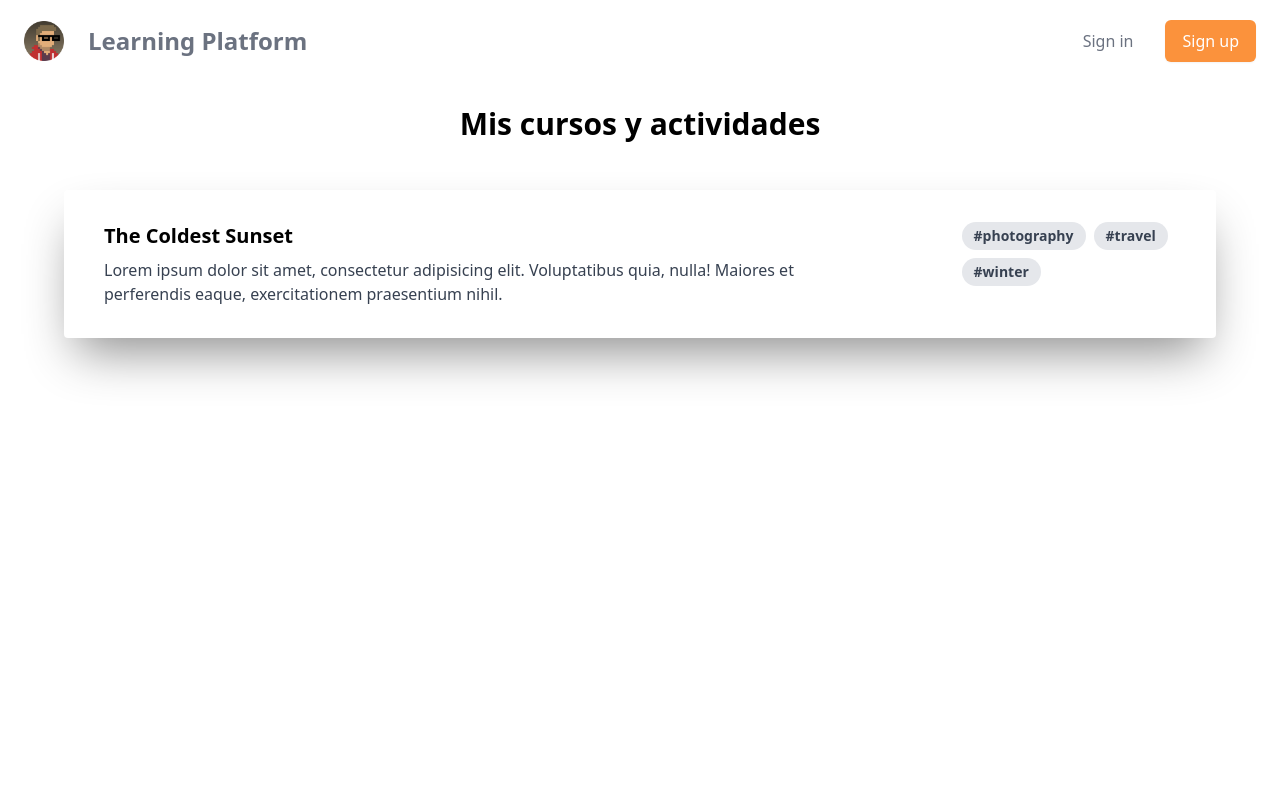
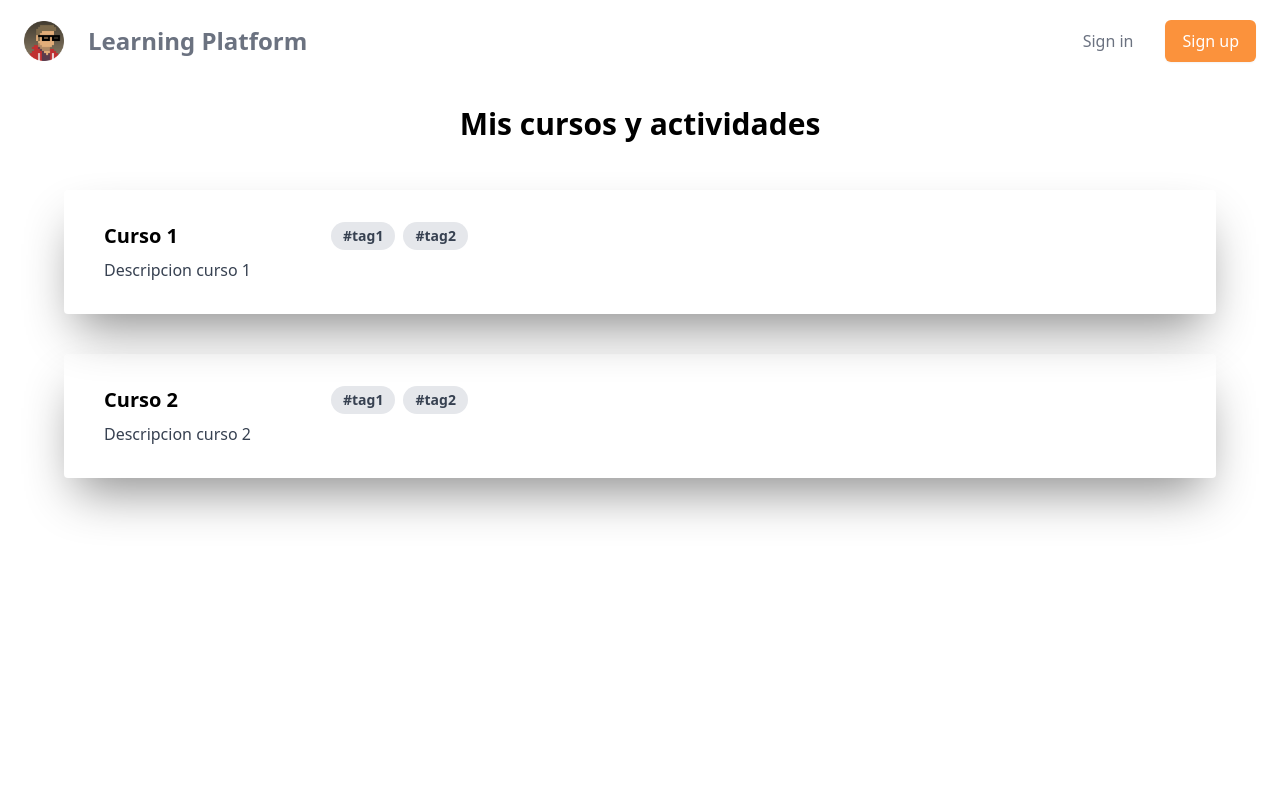
Before and after one commit to joanbosch/learning-platform, a Next.js app: page / in a window 1280 px wide. Shown: the top 800 px of the page. Built offline with nearby package versions, Linux system fonts and the light colour scheme.

Commit message:
Add locales

```diff
--- a/app/page.tsx
+++ b/app/page.tsx
@@ -1,32 +1,20 @@
-import Image from 'next/image'
-import { Inter } from '@next/font/google'
-import styles from './page.module.css'
+'use client'
 
-const inter = Inter({ subsets: ['latin'] })
+import Entry from '../components/entry'
+import { useTranslation } from '../utils/locales'
 
 export default function Home () {
+  const { courses } = useTranslation()
   return (
 
     <div className="bg-white ">
 
       <main className="max-w-6xl min-h-screen mx-auto justify-between">
       <h1 className="text-3xl font-bold text-black p-6 text-center pb-20"> Mis cursos y actividades</h1>
-
         <div className="grid gap-32 initial:col-span-22 initial:grid-cols-1 initial:items-start sm:gap-10 initial:sm:col-span-16 initial:sm:grid-cols-16 container items-stretch sm:-mt-8 ">
-
-          <div className="group relative col-span-full flex flex-col items-center gap-2 overflow-hidden rounded bg-gradient-to-r from-gray-850 to-gray-900 p-3 pt-4 text-center shadow-2xl shadow-black/45 md:col-span-8 md:flex-row md:items-start md:pt-3 md:text-left lg:gap-8 lg:p-4 transition ease-in-out delay-0 hover:shadow-orange-200">
-            <div className="px-6 py-4">
-              <div className="font-bold text-xl mb-2 text-black">The Coldest Sunset</div>
-              <p className="text-gray-700 text-base">
-                Lorem ipsum dolor sit amet, consectetur adipisicing elit. Voluptatibus quia, nulla! Maiores et perferendis eaque, exercitationem praesentium nihil.
-              </p>
-            </div>
-            <div className="px-6 pt-4 pb-2">
-              <span className="inline-block bg-gray-200 rounded-full px-3 py-1 text-sm font-semibold text-gray-700 mr-2 mb-2">#photography</span>
-              <span className="inline-block bg-gray-200 rounded-full px-3 py-1 text-sm font-semibold text-gray-700 mr-2 mb-2">#travel</span>
-              <span className="inline-block bg-gray-200 rounded-full px-3 py-1 text-sm font-semibold text-gray-700 mr-2 mb-2">#winter</span>
-            </div>
-          </div>
+          {courses.map((course) => (
+            <Entry info={ course }/>
+          ))}
         </div>
       </main>
     </div>
--- /dev/null
+++ b/components/entry.tsx
@@ -0,0 +1,21 @@
+export default function Entry ({ info })
+{
+  return (
+    <div className="group relative col-span-full flex flex-col items-center gap-2 overflow-hidden rounded bg-gradient-to-r from-gray-850 to-gray-900 p-3 pt-4 text-center shadow-2xl shadow-black/45 md:col-span-8 md:flex-row md:items-start md:pt-3 md:text-left lg:gap-8 lg:p-4 transition ease-in-out delay-0 hover:shadow-orange-200">
+      <div className="px-6 py-4">
+        <div className="font-bold text-xl mb-2 text-black">{info.title}</div>
+        <p className="text-gray-700 text-base">
+          {info.description}
+        </p>
+      </div>
+      <div className="px-6 pt-4 pb-2">
+        {
+          info.tags.map((tag) => (
+            // eslint-disable-next-line react/jsx-key
+            <span className="inline-block bg-gray-200 rounded-full px-3 py-1 text-sm font-semibold text-gray-700 mr-2 mb-2">#{tag}</span>
+          ))
+        }
+      </div>
+    </div>
+  )
+}
--- /dev/null
+++ b/locales/ca.js
@@ -0,0 +1,19 @@
+const ca = {
+  locale: 'ca',
+  courses: [
+    {
+      title: 'Curs 1',
+      date: '2019-01-01',
+      description: 'Descripcio curs 1',
+      tags: ['tag1', 'tag2']
+    },
+    {
+      title: 'Curs 2',
+      date: '2019-01-02',
+      description: 'Descripcio curs 2',
+      tags: ['tag1', 'tag2']
+    }
+  ]
+}
+
+export default ca
--- /dev/null
+++ b/locales/en.js
@@ -0,0 +1,19 @@
+const en = {
+  locale: 'en',
+  courses: [
+    {
+      title: 'Course 1',
+      date: '2019-01-01',
+      description: 'Course 1 description',
+      tags: ['tag1', 'tag2']
+    },
+    {
+      title: 'Course 2',
+      date: '2019-01-02',
+      description: 'Course 2 description',
+      tags: ['tag1', 'tag2']
+    }
+  ]
+}
+
+export default en
--- /dev/null
+++ b/locales/es.js
@@ -0,0 +1,19 @@
+const es = {
+  locale: 'es',
+  courses: [
+    {
+      title: 'Curso 1',
+      date: '2019-01-01',
+      description: 'Descripcion curso 1',
+      tags: ['tag1', 'tag2']
+    },
+    {
+      title: 'Curso 2',
+      date: '2019-01-02',
+      description: 'Descripcion curso 2',
+      tags: ['tag1', 'tag2']
+    }
+  ]
+}
+
+export default es
--- /dev/null
+++ b/utils/locales.js
@@ -0,0 +1,17 @@
+import { useRouter } from 'next/router'
+import es from './../locales/es'
+import en from './../locales/en'
+import ca from './../locales/ca'
+
+export const useTranslation = () => {
+  // const router = useRouter()
+  // const locale = router.locale === undefined ? 'es' : 'en'
+
+  const locales = {
+    es,
+    en,
+    ca
+  }
+
+  return locales.es
+}
```
